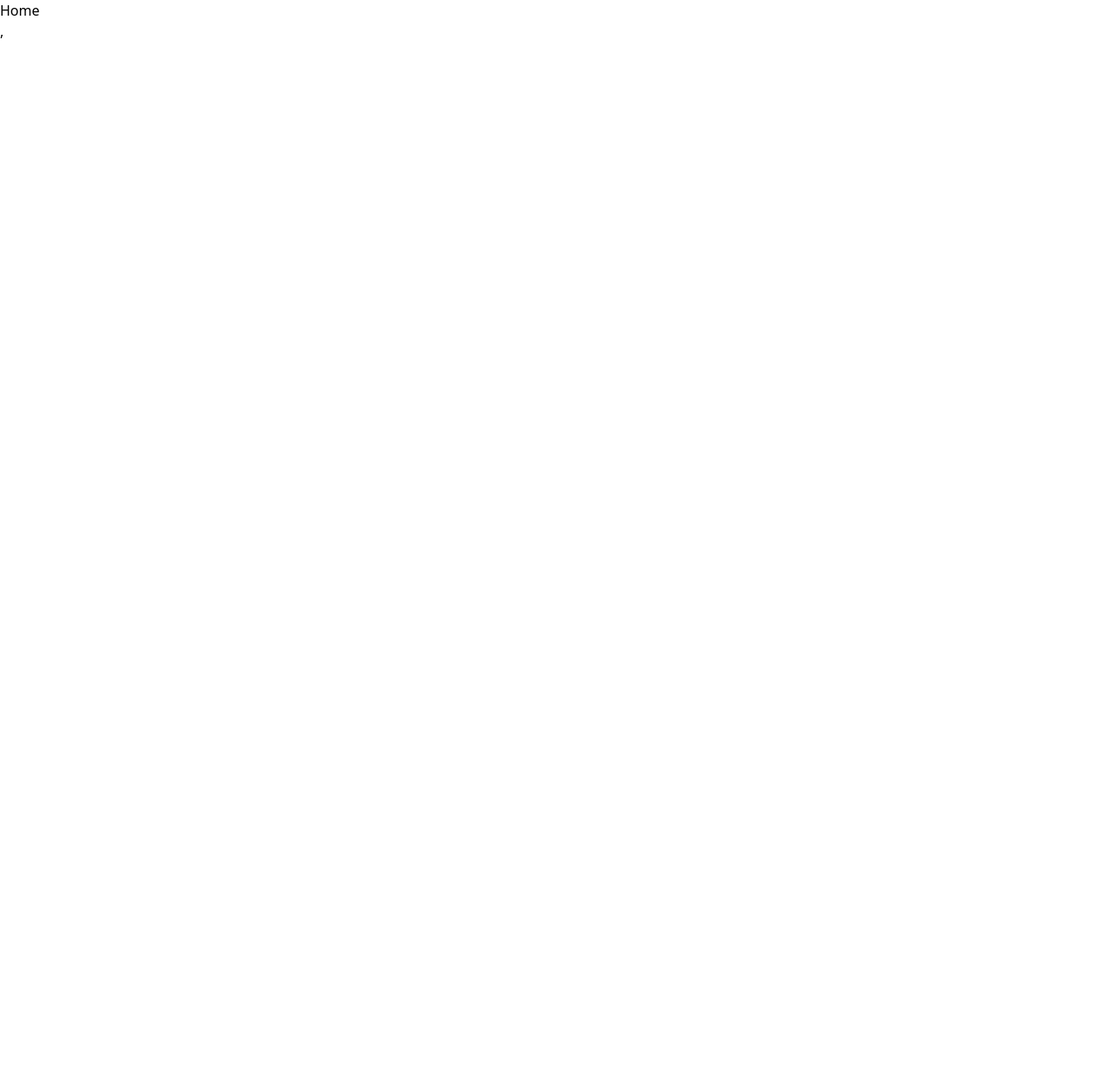
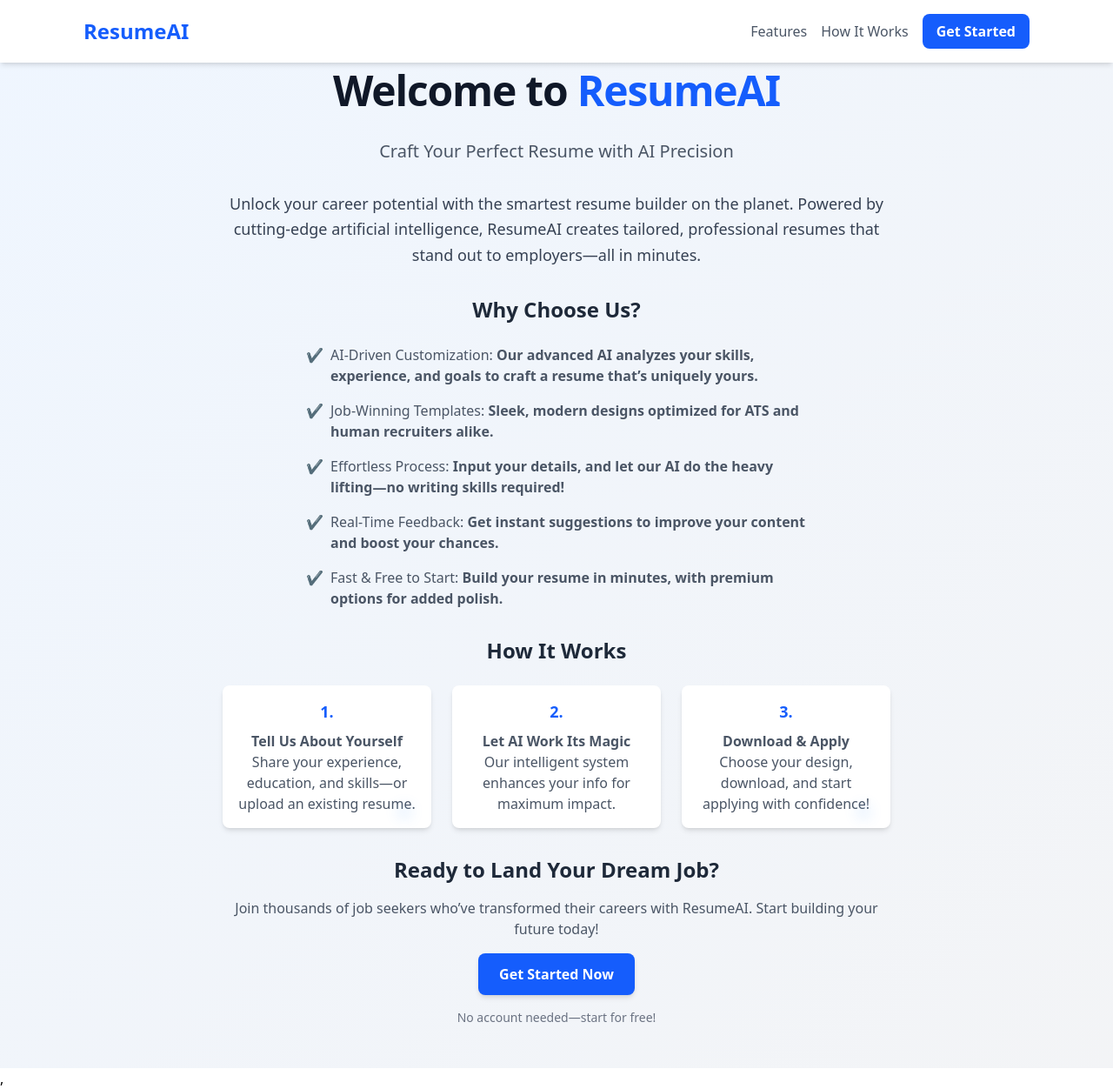
Before and after one commit to mu534/AI-Powered-Resume-Builder, a React (Vite) app: page / in a window 1280 px wide. Shown: the whole page at 87% size. Before the commit the page ends 800 px from the top, so only its background shows below. Built offline with nearby package versions, Linux system fonts and the light colour scheme.

Commit message:
created home page

```diff
--- a/package.json
+++ b/package.json
@@ -10,12 +10,15 @@
     "preview": "vite preview"
   },
   "dependencies": {
+    "@clerk/clerk-react": "^5.24.0",
     "@react-pdf/renderer": "^4.2.2",
     "@tailwindcss/vite": "^4.0.9",
+    "framer-motion": "^12.4.7",
     "html2canvas": "^1.4.1",
     "jspdf": "^3.0.0",
     "react": "^19.0.0",
     "react-dom": "^19.0.0",
+    "react-icons": "^5.5.0",
     "react-phone-number-input": "^3.4.12",
     "react-router": "^7.2.0",
     "react-router-dom": "^7.2.0",
--- a/src/HomePage/Home.tsx
+++ b/src/HomePage/Home.tsx
@@ -1,5 +1,251 @@
-function Home() {
-  return <div>Home </div>;
-}
+import React from "react";
+import { motion } from "framer-motion";
+
+const Home: React.FC = () => {
+  // Animation variants for fade-in and slide-up
+  const fadeIn = {
+    hidden: { opacity: 0 },
+    visible: { opacity: 1, transition: { duration: 0.8 } },
+  };
+
+  const slideUp = {
+    hidden: { y: 50, opacity: 0 },
+    visible: {
+      y: 0,
+      opacity: 1,
+      transition: { duration: 0.6, ease: "easeOut" },
+    },
+  };
+
+  // Magic animation for "How It Works" cards
+  const magicCard = {
+    hidden: { opacity: 0, scale: 0.8, rotate: -10 },
+    visible: (i: number) => ({
+      opacity: 1,
+      scale: 1,
+      rotate: 0,
+      transition: {
+        delay: 1.4 + i * 0.3, // Staggered entrance
+        duration: 0.7,
+        ease: "easeOut",
+        type: "spring",
+        bounce: 0.4,
+      },
+    }),
+    hover: {
+      scale: 1.05,
+      rotate: 2,
+      boxShadow: "0 10px 20px rgba(0, 0, 255, 0.2)",
+      transition: { duration: 0.3 },
+    },
+  };
+
+  return (
+    <div className="min-h-screen bg-gradient-to-br from-blue-50 to-gray-100">
+      {/* Navbar */}
+      <nav className="bg-white shadow-md fixed w-full z-10 top-0">
+        <div className="max-w-6xl mx-auto px-4 sm:px-6 lg:px-8 py-4 flex justify-between items-center">
+          <motion.div
+            initial="hidden"
+            animate="visible"
+            variants={fadeIn}
+            className="text-2xl font-bold text-blue-600"
+          >
+            ResumeAI
+          </motion.div>
+          <div className="space-x-4">
+            <a
+              href="#features"
+              className="text-gray-600 hover:text-blue-600 transition duration-300"
+            >
+              Features
+            </a>
+            <a
+              href="#how-it-works"
+              className="text-gray-600 hover:text-blue-600 transition duration-300"
+            >
+              How It Works
+            </a>
+            <button className="bg-blue-600 text-white font-semibold py-2 px-4 rounded-lg hover:bg-blue-700 transition duration-300">
+              Get Started
+            </button>
+          </div>
+        </div>
+      </nav>
+
+      {/* Main Content */}
+      <div className="pt-20 pb-12 px-4 sm:px-6 lg:px-8 flex items-center justify-center min-h-screen">
+        <div className="max-w-3xl w-full space-y-8 text-center">
+          {/* Header */}
+          <motion.h1
+            initial="hidden"
+            animate="visible"
+            variants={slideUp}
+            className="text-4xl sm:text-5xl font-bold text-gray-900 tracking-tight"
+          >
+            Welcome to <span className="text-blue-600">ResumeAI</span>
+          </motion.h1>
+          <motion.p
+            initial="hidden"
+            animate="visible"
+            variants={slideUp}
+            transition={{ delay: 0.2 }}
+            className="text-xl text-gray-600"
+          >
+            Craft Your Perfect Resume with AI Precision
+          </motion.p>
+
+          {/* Intro Text */}
+          <motion.p
+            initial="hidden"
+            animate="visible"
+            variants={fadeIn}
+            transition={{ delay: 0.4 }}
+            className="text-lg text-gray-700 leading-relaxed"
+          >
+            Unlock your career potential with the smartest resume builder on the
+            planet. Powered by cutting-edge artificial intelligence, ResumeAI
+            creates tailored, professional resumes that stand out to
+            employers—all in minutes.
+          </motion.p>
+
+          {/* Why Choose Us */}
+          <motion.div
+            initial="hidden"
+            animate="visible"
+            variants={fadeIn}
+            transition={{ delay: 0.6 }}
+            className="space-y-6"
+          >
+            <h2 className="text-2xl font-semibold text-gray-800">
+              Why Choose Us?
+            </h2>
+            <ul className="space-y-4 text-gray-600 text-left max-w-xl mx-auto">
+              {[
+                "AI-Driven Customization: Our advanced AI analyzes your skills, experience, and goals to craft a resume that’s uniquely yours.",
+                "Job-Winning Templates: Sleek, modern designs optimized for ATS and human recruiters alike.",
+                "Effortless Process: Input your details, and let our AI do the heavy lifting—no writing skills required!",
+                "Real-Time Feedback: Get instant suggestions to improve your content and boost your chances.",
+                "Fast & Free to Start: Build your resume in minutes, with premium options for added polish.",
+              ].map((item, index) => (
+                <motion.li
+                  key={index}
+                  initial="hidden"
+                  animate="visible"
+                  variants={slideUp}
+                  transition={{ delay: 0.8 + index * 0.1 }}
+                  className="flex items-start"
+                >
+                  <span className="text-blue-500 mr-2">✔</span>
+                  <span
+                    dangerouslySetInnerHTML={{
+                      __html: item.replace(/:(.*)/, ":<strong>$1</strong>"),
+                    }}
+                  />
+                </motion.li>
+              ))}
+            </ul>
+          </motion.div>
+
+          {/* How It Works with Magic Animation */}
+          <motion.div
+            initial="hidden"
+            animate="visible"
+            variants={fadeIn}
+            transition={{ delay: 1.2 }}
+            className="space-y-6"
+          >
+            <h2 className="text-2xl font-semibold text-gray-800">
+              How It Works
+            </h2>
+            <div className="grid grid-cols-1 sm:grid-cols-3 gap-6 text-gray-600 relative">
+              {[
+                {
+                  step: "1.",
+                  title: "Tell Us About Yourself",
+                  desc: "Share your experience, education, and skills—or upload an existing resume.",
+                },
+                {
+                  step: "2.",
+                  title: "Let AI Work Its Magic",
+                  desc: "Our intelligent system enhances your info for maximum impact.",
+                },
+                {
+                  step: "3.",
+                  title: "Download & Apply",
+                  desc: "Choose your design, download, and start applying with confidence!",
+                },
+              ].map((item, index) => (
+                <motion.div
+                  key={index}
+                  custom={index}
+                  initial="hidden"
+                  animate="visible"
+                  variants={magicCard}
+                  whileHover="hover"
+                  className="bg-white p-4 rounded-lg shadow-md relative overflow-hidden"
+                >
+                  {/* Sparkle Effect */}
+                  <motion.div
+                    className="absolute top-0 left-0 w-full h-full pointer-events-none"
+                    initial={{ opacity: 0 }}
+                    animate={{
+                      opacity: [0, 1, 0],
+                      x: ["-100%", "100%"],
+                      y: ["-100%", "100%"],
+                    }}
+                    transition={{
+                      duration: 2,
+                      repeat: Infinity,
+                      repeatDelay: index === 1 ? 1 : 2, // Stagger sparkles
+                      ease: "easeInOut",
+                    }}
+                  >
+                    <div className="w-4 h-4 bg-blue-400 rounded-full filter blur-sm opacity-50" />
+                  </motion.div>
+                  <span className="text-blue-600 font-bold text-lg">
+                    {item.step}
+                  </span>
+                  <p className="mt-2">
+                    <strong>{item.title}</strong>
+                    <br />
+                    {item.desc}
+                  </p>
+                </motion.div>
+              ))}
+            </div>
+          </motion.div>
+
+          {/* Call to Action */}
+          <motion.div
+            initial="hidden"
+            animate="visible"
+            variants={fadeIn}
+            transition={{ delay: 2 }}
+            className="space-y-4"
+          >
+            <h2 className="text-2xl font-semibold text-gray-800">
+              Ready to Land Your Dream Job?
+            </h2>
+            <p className="text-gray-600">
+              Join thousands of job seekers who’ve transformed their careers
+              with ResumeAI. Start building your future today!
+            </p>
+            <motion.button
+              whileHover={{ scale: 1.05 }}
+              whileTap={{ scale: 0.95 }}
+              className="bg-blue-600 text-white font-semibold py-3 px-6 rounded-lg shadow-md hover:bg-blue-700 transition duration-300"
+            >
+              Get Started Now
+            </motion.button>
+            <p className="text-sm text-gray-500">
+              No account needed—start for free!
+            </p>
+          </motion.div>
+        </div>
+      </div>
+    </div>
+  );
+};
 
 export default Home;
```
Also changed, not shown: 2 other files (tests, documents, lock files or other folders).
